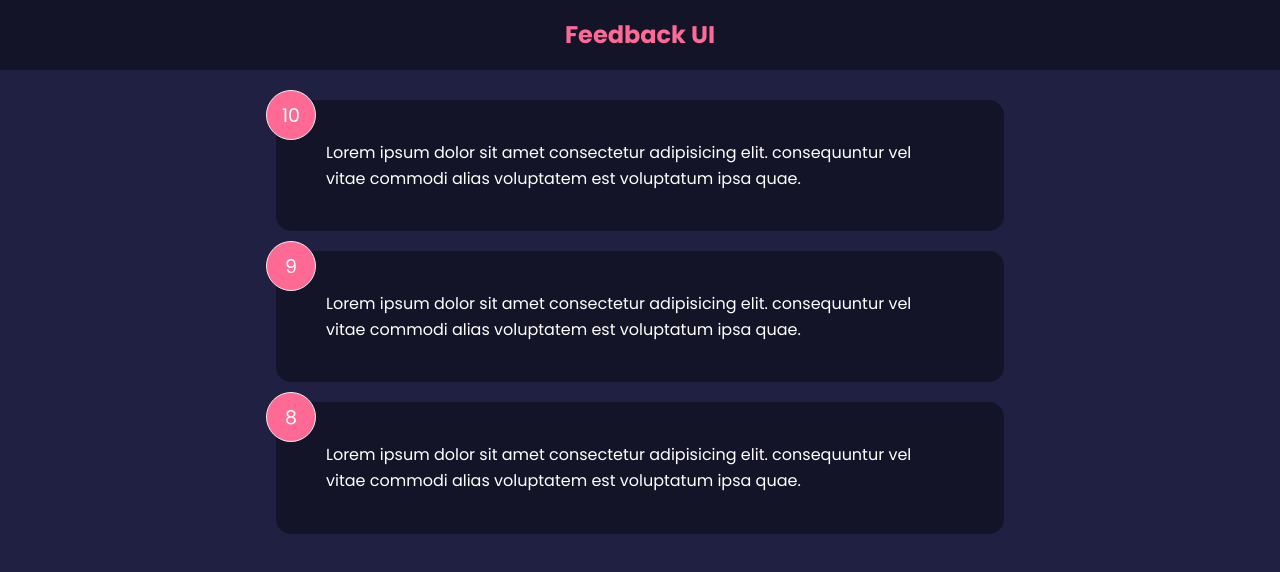
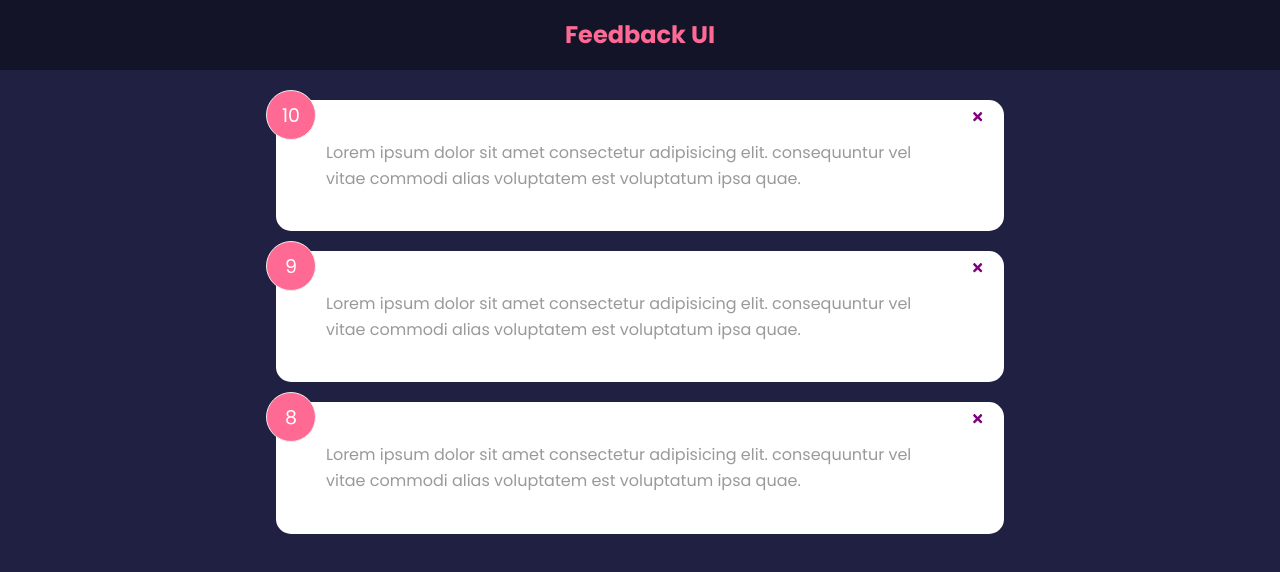
Before and after one commit to coderxdesigner/feedback-app, a React (Create React App) app: page / in a window 1280 px wide. Shown: the top 572 px of the page. Built offline with nearby package versions, Linux system fonts and the light colour scheme.

Commit message:
Added proptypes and react-icons

```diff
--- a/package.json
+++ b/package.json
@@ -8,6 +8,7 @@
     "@testing-library/user-event": "^13.5.0",
     "react": "^18.0.0",
     "react-dom": "^18.0.0",
+    "react-icons": "^4.3.1",
     "react-scripts": "5.0.1",
     "web-vitals": "^2.1.4"
   },
--- a/src/components/FeedbackItem.js
+++ b/src/components/FeedbackItem.js
@@ -1,11 +1,18 @@
+import { FaTimes } from 'react-icons/fa'
+import PropTypes from 'prop-types'
 import Card from './shared/Card'
 function FeedbackItem({ item }) {
   return (
-    <Card reverse={true}>
+    <Card>
       <div className='num-display'>{item.rating}</div>
+      <button className='close'>
+        <FaTimes color='purple' />
+      </button>
       <div className='text-display'>{item.text}</div>
     </Card>
   )
 }
-
+FeedbackItem.propTypes = {
+  item: PropTypes.object.isRequired
+}
 export default FeedbackItem
--- a/src/components/shared/Card.js
+++ b/src/components/shared/Card.js
@@ -1,3 +1,4 @@
+import PropTypes from 'prop-types'
 function Card({ children, reverse }) {
   //return <div className={`card ${reverse && 'reverse'}`}>{children}</div>
   return (
@@ -12,4 +13,12 @@ function Card({ children, reverse }) {
     </div>
   )
 }
+
+Card.defaultProps = {
+  reverse: false
+}
+Card.propTypes = {
+  children: PropTypes.node,
+  reverse: PropTypes.bool
+}
 export default Card
```
Also changed, not shown: src/components/FeedbackList.js (+10 -1 lines), 1 other file (tests, documents, lock files or other folders).
